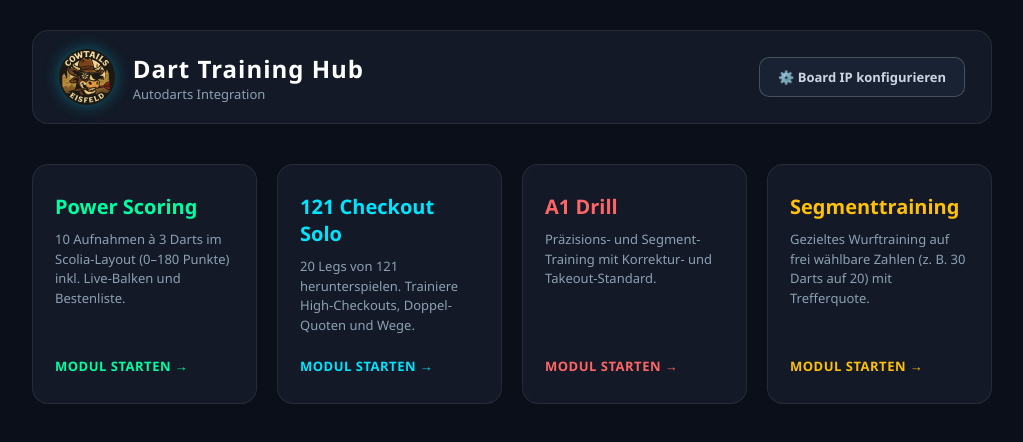
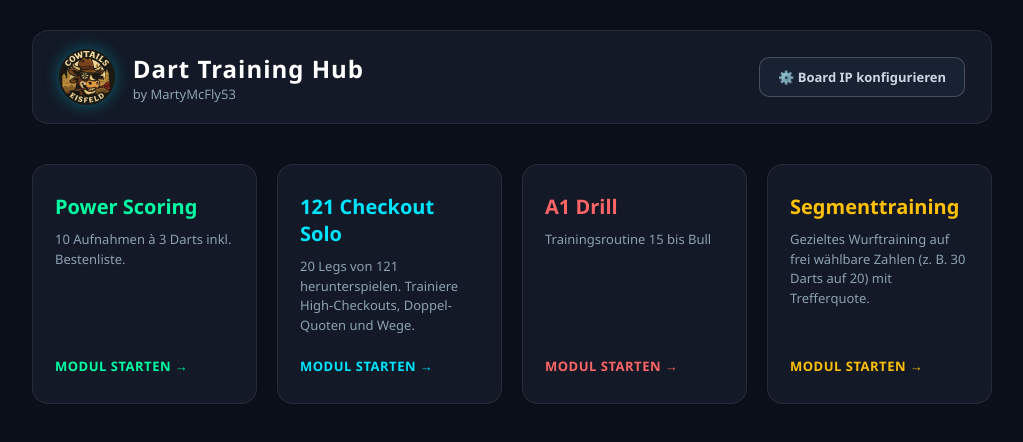
Before and after one commit to MartyMcFly53/ADTrainings, a plain HTML site: page ADTrainings/index.html in a window 1280 px wide. Shown: the whole page, without its empty margins (128-1151 px from the left). Drawn offline with Linux system fonts and the light colour scheme.

Commit message:
Add files via upload

```diff
--- a/ADTrainings/index.html
+++ b/ADTrainings/index.html
@@ -3,7 +3,7 @@
 <head>
     <meta charset="UTF-8">
     <meta name="viewport" content="width=device-width, initial-scale=1.0">
-    <title>Dart Training Hub - Autodarts</title>
+    <title>Dart Training Hub</title>
     <style>
         * { box-sizing: border-box; margin: 0; padding: 0; font-family: 'Segoe UI', Roboto, Helvetica, Arial, sans-serif; }
         body { background-color: #0b0f19; color: #e2e8f0; min-height: 100vh; padding: 30px 20px; display: flex; flex-direction: column; align-items: center; }
@@ -34,7 +34,7 @@
             <img src="cowtails-logo-vectorize.svg" alt="Cowtails Logo" class="club-logo" onerror="this.style.display='none'">
             <div class="hub-title">
                 <h1>Dart Training Hub</h1>
-                <p>Autodarts Integration</p>
+                <p>by MartyMcFly53</p>
             </div>
         </div>
         <button id="configIpBtn" onclick="changeBoardIp()">⚙️ Board IP konfigurieren</button>
@@ -44,7 +44,7 @@
         <a href="powerscoring/power.html" class="module-card power">
             <div>
                 <h2>Power Scoring</h2>
-                <p>10 Aufnahmen à 3 Darts im Scolia-Layout (0–180 Punkte) inkl. Live-Balken und Bestenliste.</p>
+                <p>10 Aufnahmen à 3 Darts inkl. Bestenliste.</p>
             </div>
             <div class="module-action" style="color: #00ffa2;">Modul starten →</div>
         </a>
@@ -60,7 +60,7 @@
         <a href="A1DRILL/a1.html" class="module-card drill">
             <div>
                 <h2>A1 Drill</h2>
-                <p>Präzisions- und Segment-Training mit Korrektur- und Takeout-Standard.</p>
+                <p>Trainingsroutine 15 bis Bull</p>
             </div>
             <div class="module-action" style="color: #ff6565;">Modul starten →</div>
         </a>
```
